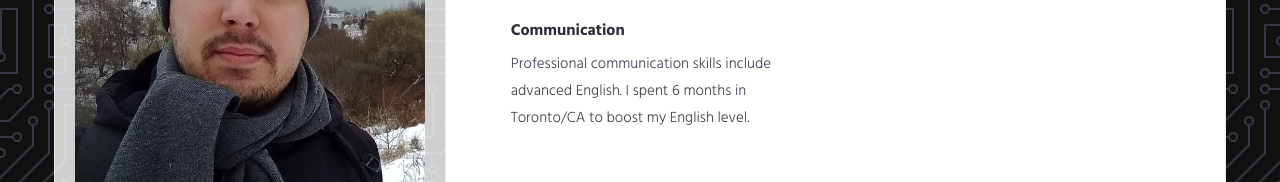
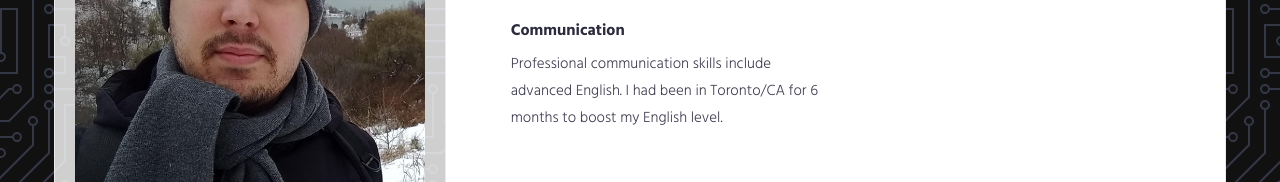
Before and after one commit to ZackStone/zackstone.github.io, a plain HTML site: page index.html in a window 1280 px wide. Shown: the part 248-430 px from the top of the page. Drawn offline with Linux system fonts and the light colour scheme.

Commit message:
Update index.html

```diff
--- a/index.html
+++ b/index.html
@@ -151,7 +151,7 @@
                     <h3>Communication</h3>
 
                     <p>
-                        Professional communication skills include advanced English. I spent 6 months in Toronto/CA to boost my English level.
+                        Professional communication skills include advanced English. I had been in Toronto/CA for 6 months to boost my English level.
                     </p>
                 </div>
             </div>
```
